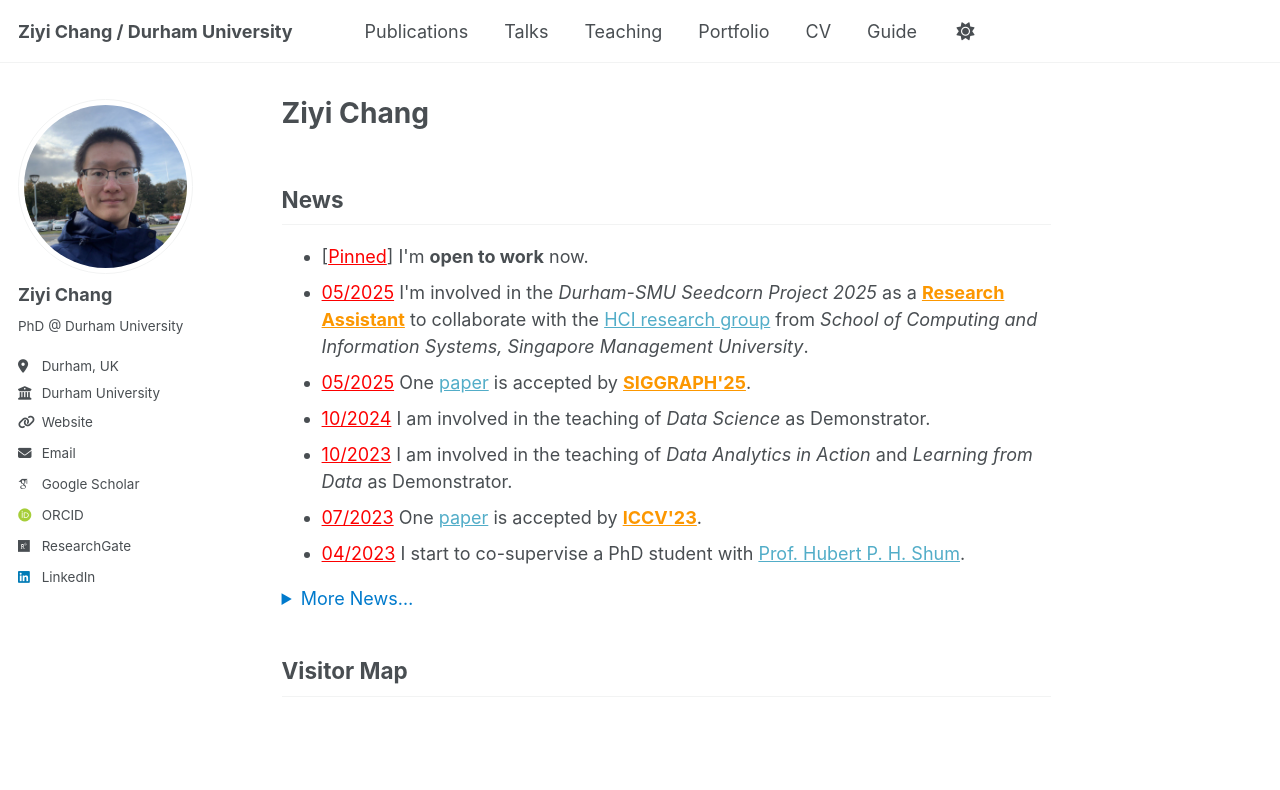
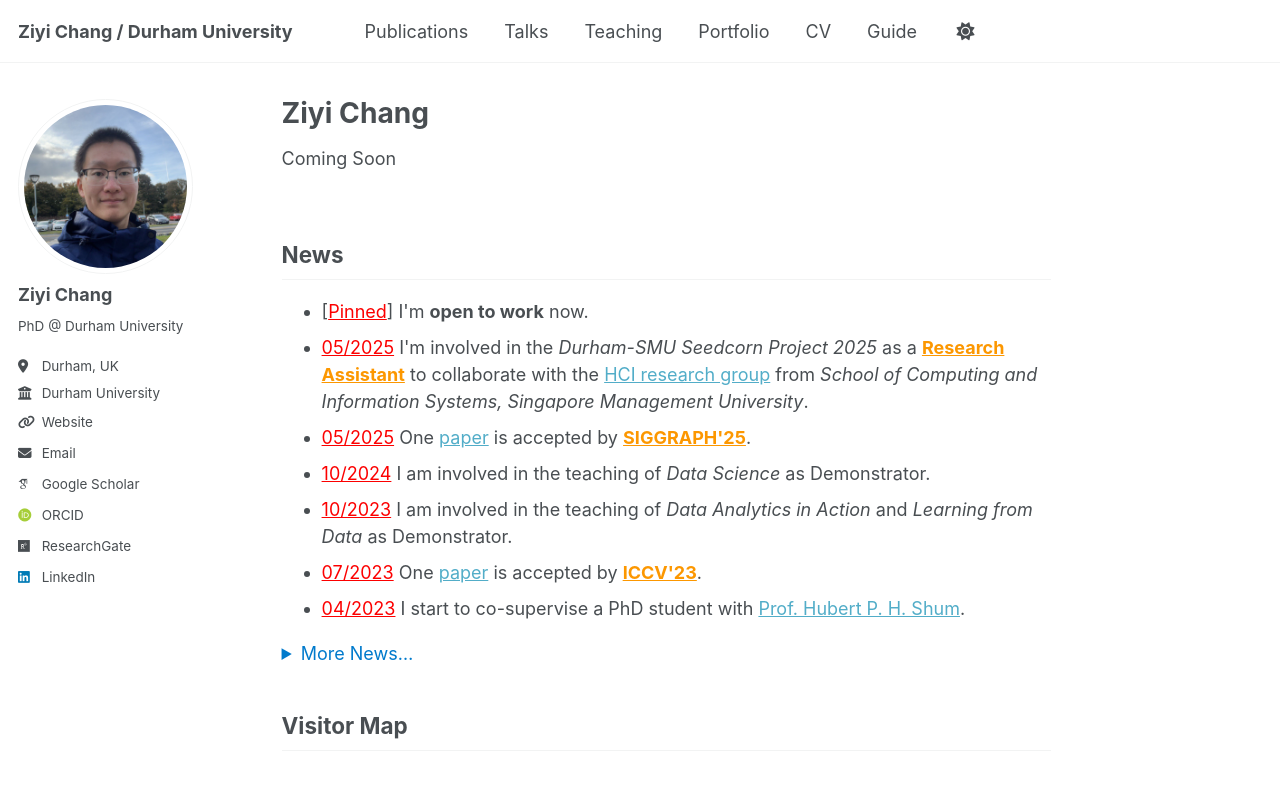
Before and after one commit to CH4N9ZY/ch4n9zy.github.io, a Jekyll site: the page built from _pages/about.md, in a window 1280 px wide and 900 px high. Shown: the top 790 px of the window. Built offline with Jekyll 4.4.1, drawn with Linux system fonts in a browser that asks for light colours; some web fonts are replaced; a script that is not in the unit is left out.

Commit message:
20250510

```diff
--- a/_includes/archive-single.html
+++ b/_includes/archive-single.html
@@ -41,7 +41,10 @@
         {% if post.collection == 'teaching' %}
           <p> {{ post.type }}, <i>{{ post.venue }}</i>, {{ post.date | default: "1900-01-01" | date: "%Y" }} </p>
         {% elsif post.collection == 'publications' %}
-          <p>Published in <i>{{ post.venue }}</i>, {{ post.date | default: "1900-01-01" | date: "%Y" }} </p>
+          {% if post.venue and post.date %}
+            <p>Published in <i>{{ post.venue }}</i>, {{ post.date | default: "1900-01-01" | date: "%Y" }} </p>
+          {% else %}
+            <p>Coming Soon</p>
         {% elsif post.date %}
          <p class="page__date"><strong><i class="fa fa-fw fa-calendar" aria-hidden="true"></i> {{ site.data.ui-text[site.locale].date_label | default: "Published:" }}</strong> <time datetime="{{ post.date | default: "1900-01-01" | date_to_xmlschema }}">{{ post.date | default: "1900-01-01" | date: "%B %d, %Y" }}</time></p>
         {% endif %}
--- a/_layouts/single.html
+++ b/_layouts/single.html
@@ -40,6 +40,8 @@ layout: default
             <p>Published in <i>{{ page.venue }}</i>, {{ page.date | default: "1900-01-01" | date: "%Y" }} </p>
           {% elsif page.date %}
             <p class="page__date"><strong><i class="fa fa-fw fa-calendar" aria-hidden="true"></i> {{ site.data.ui-text[site.locale].date_label | default: "Published:" }}</strong> <time datetime="{{ page.date | date_to_xmlschema }}">{{ page.date | default: "1900-01-01" | date: "%B %d, %Y" }}</time></p>
+          {% else %}
+            <p>Coming Soon</p>
           {% endif %}
 
           {% if page.image %}
```
Also changed, not shown: _publications/2025-pr.md (+1 -1 lines).
